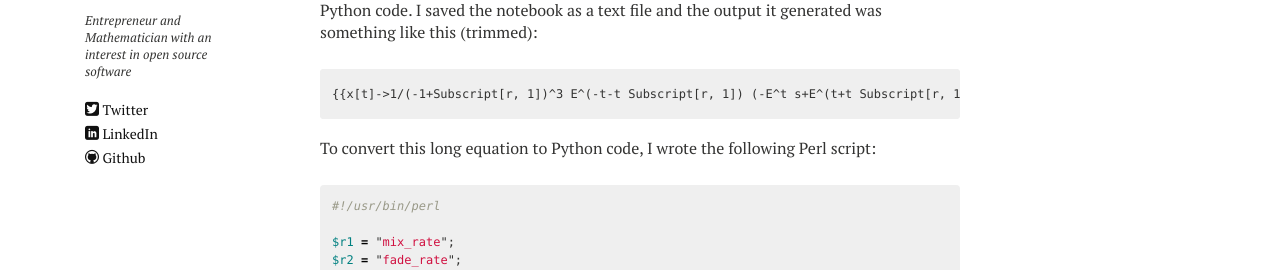
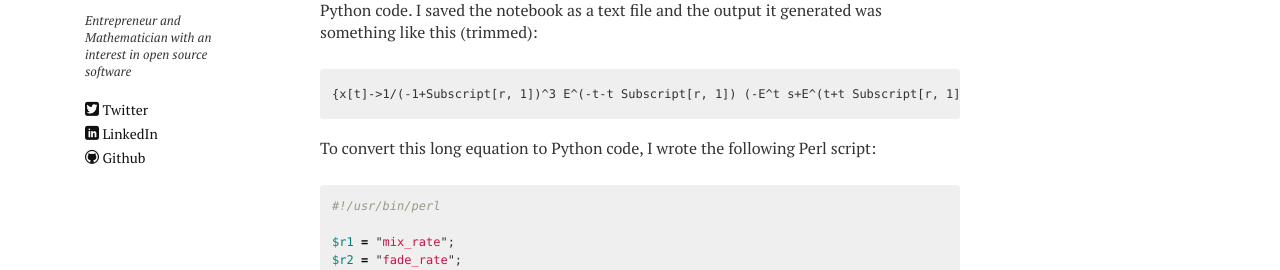
Before and after one commit to bkanuka/blog, a Jekyll site: the page built from _posts/2013-12-02-mathematica-to-python.md, in a window 1280 px wide. Shown: the part 268-538 px from the top of the page. Built offline with Jekyll 4.4.1, drawn with Linux system fonts in a browser that asks for light colours; nearby versions of some CDN libraries.

```diff
--- a/_posts/2013-12-02-mathematica-to-python.md
+++ b/_posts/2013-12-02-mathematica-to-python.md
@@ -14,7 +14,7 @@ Mathematica on the other hand, came with a [reference notebook](http://library.w
 
 I solved the equations in Mathematica, but needed to use the resulting equations in Python code. I saved the notebook as a text file and the output it generated was something like this (trimmed):
     {% raw %}
-    {{x[t]->1/(-1+Subscript[r, 1])^3 E^(-t-t Subscript[r, 1]) (-E^t s+E^(t+t Subscript[r, 1]) s-E^(t Subscript[r, 1]) t v-E^(t Subscript[r, 1]) y-E^(t Subscript[r, 1]) t y+E^t s Subscript[r, 1]+2 E^(t Subscript[r, 1]) s Subscript[r, 1]-3 E^(t+t Subscript[r, 1]) s Subscript[r, 1]+E^(t Subscript[r, 1]) s t Subscript[r, 1]+3 E^(t Subscript[r, 1]) t v Subscript[r, 1]+...
+    {x[t]->1/(-1+Subscript[r, 1])^3 E^(-t-t Subscript[r, 1]) (-E^t s+E^(t+t Subscript[r, 1]) s-E^(t Subscript[r, 1]) t v-E^(t Subscript[r, 1]) y-E^(t Subscript[r, 1]) t y+E^t s Subscript[r, 1]+2 E^(t Subscript[r, 1]) s Subscript[r, 1]-3 E^(t+t Subscript[r, 1]) s Subscript[r, 1]+E^(t Subscript[r, 1]) s t Subscript[r, 1]+3 E^(t Subscript[r, 1]) t v Subscript[r, 1]+...
     {% endraw %}
 
 To convert this long equation to Python code, I wrote the following Perl script:
```
